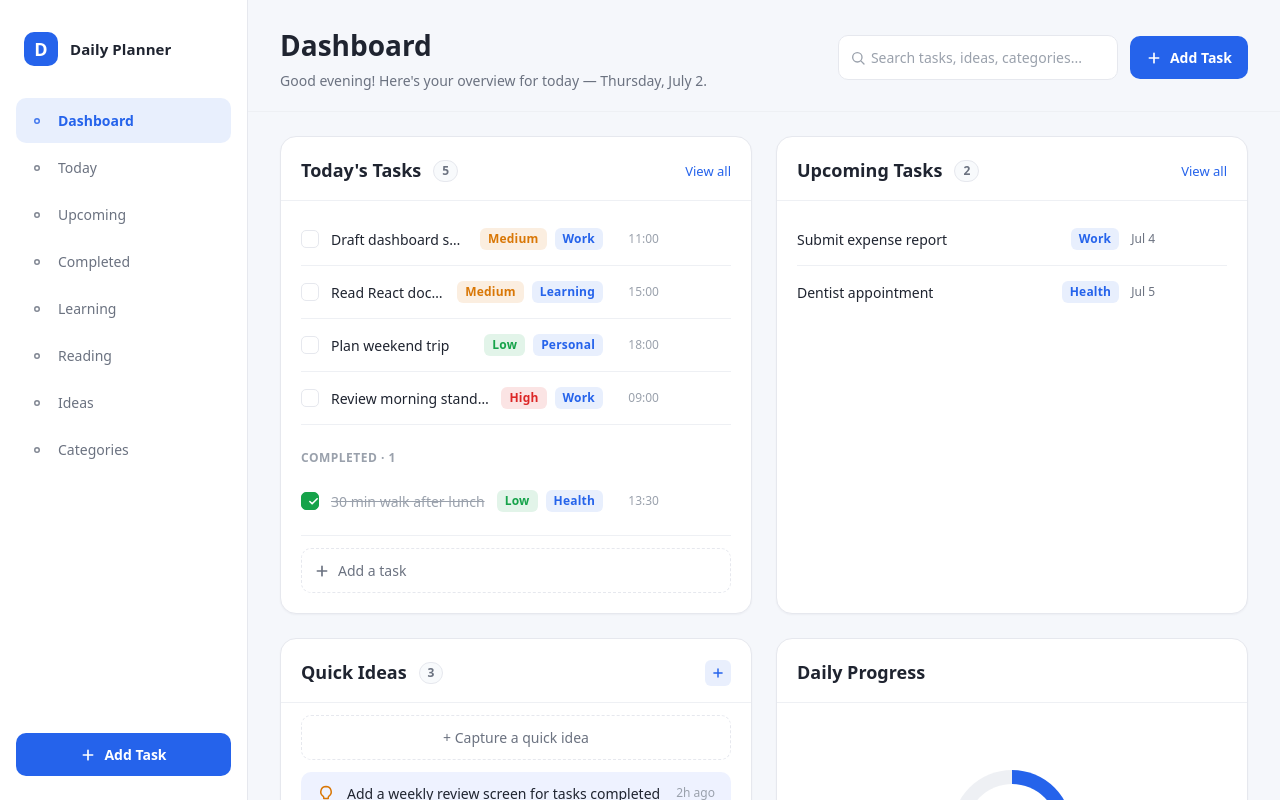
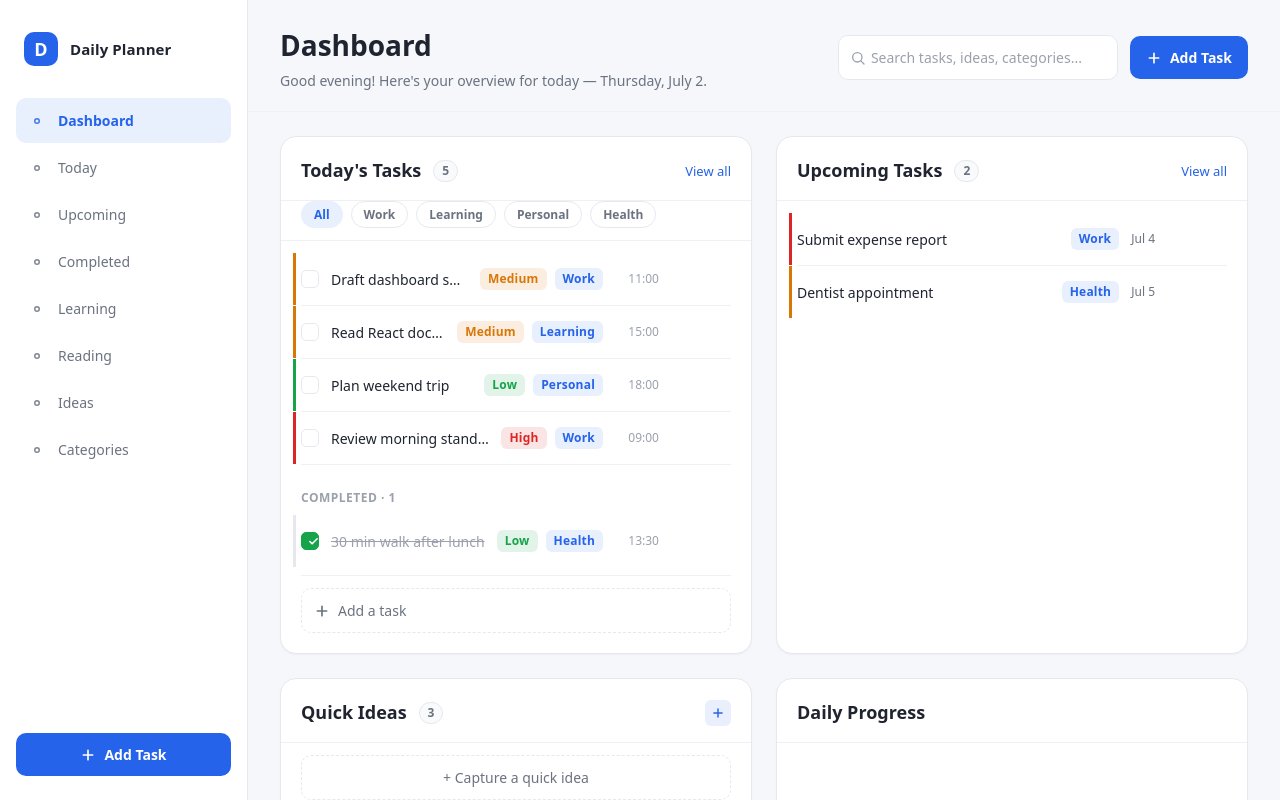
Before and after one commit to MazharulKhan/daily-planner, a React (Vite) app: page / in a window 1280 px wide. Shown: the top 800 px of the page. Built offline with nearby package versions, Linux system fonts and the light colour scheme.

Commit message:
feat: organize dashboard tasks

```diff
--- a/src/components/TaskRow.jsx
+++ b/src/components/TaskRow.jsx
@@ -20,6 +20,10 @@ export default function TaskRow({
   const completed = !!task.completed;
   const overdue = !completed && isOverdue(task.dueDate);
 
+  const priorityBorderClass = task.priority
+    ? `task-row--priority-${task.priority.toLowerCase()}`
+    : '';
+
   const overdueLabel = overdue
     ? task.time
       ? `Overdue · ${formatShortDate(task.dueDate)} · ${task.time}`
@@ -27,7 +31,9 @@ export default function TaskRow({
     : null;
 
   return (
-    <div className={`task-row${completed ? ' task-row--completed' : ''}`}>
+    <div
+      className={`task-row${completed ? ' task-row--completed' : ''}${priorityBorderClass ? ` ${priorityBorderClass}` : ''}`}
+    >
       <button
         type="button"
         className="task-row__checkbox"
--- a/src/components/TodayTasksCard.jsx
+++ b/src/components/TodayTasksCard.jsx
@@ -1,3 +1,4 @@
+import { useState } from 'react';
 import '../styles/cards.css';
 import '../styles/task-row.css';
 import TaskRow from './TaskRow';
@@ -6,6 +7,8 @@ import TaskDeleteConfirm from './TaskDeleteConfirm';
 import AddTaskForm from './AddTaskForm';
 import EmptyState from './EmptyState';
 import { sortTodayTasks, isOverdue } from '../utils/dateTime';
+
+const CATEGORIES = ['All', 'Work', 'Learning', 'Personal', 'Health'];
 
 export default function TodayTasksCard({
   tasks,
@@ -21,16 +24,36 @@ export default function TodayTasksCard({
   onDeleteConfirm,
   onActionCancel,
 }) {
-  const active = tasks.filter((t) => !t.completed).sort(sortTodayTasks);
-  const completed = tasks.filter((t) => t.completed).sort(sortTodayTasks);
-  const allDone = tasks.length > 0 && active.length === 0;
+  const [categoryFilter, setCategoryFilter] = useState('All');
+
+  const filteredTasks =
+    categoryFilter === 'All'
+      ? tasks
+      : tasks.filter((t) => t.category === categoryFilter);
+
+  const active = filteredTasks.filter((t) => !t.completed).sort(sortTodayTasks);
+  const completed = filteredTasks
+    .filter((t) => t.completed)
+    .sort(sortTodayTasks);
+  const allDone = filteredTasks.length > 0 && active.length === 0;
 
   const overdueActive = active.filter((t) => isOverdue(t.dueDate));
   const restActive = active.filter((t) => !isOverdue(t.dueDate));
 
+  const filteredEmpty = tasks.length > 0 && filteredTasks.length === 0;
+
+  const completionMessage = allDone
+    ? categoryFilter === 'All'
+      ? 'All done for today. Nice work!'
+      : `All ${categoryFilter} tasks are complete.`
+    : null;
+
   function renderRow(task) {
-    const isEditing = activeTaskAction?.taskId === task.id && activeTaskAction?.type === 'edit';
-    const isDeleting = activeTaskAction?.taskId === task.id && activeTaskAction?.type === 'delete';
+    const isEditing =
+      activeTaskAction?.taskId === task.id && activeTaskAction?.type === 'edit';
+    const isDeleting =
+      activeTaskAction?.taskId === task.id &&
+      activeTaskAction?.type === 'delete';
 
     if (isEditing) {
       return (
@@ -68,12 +91,35 @@ export default function TodayTasksCard({
       <div className="card__header">
         <div className="card__title-row">
           <h2 className="card__title">Today&apos;s Tasks</h2>
-          <span className="card__count">{tasks.length}</span>
+          <span className="card__count">{filteredTasks.length}</span>
         </div>
         <button type="button" className="card__view-all">
           View all
         </button>
       </div>
+
+      {tasks.length > 0 && (
+        <div
+          className="filter-chips"
+          role="group"
+          aria-label="Filter tasks by category"
+        >
+          {CATEGORIES.map((cat) => {
+            const isActive = categoryFilter === cat;
+            return (
+              <button
+                key={cat}
+                type="button"
+                className={`filter-chip${isActive ? ' filter-chip--active' : ''}`}
+                aria-pressed={isActive}
+                onClick={() => setCategoryFilter(cat)}
+              >
+                {cat}
+              </button>
+            );
+          })}
+        </div>
+      )}
 
       <div className="card__body">
         {tasks.length === 0 ? (
@@ -83,6 +129,10 @@ export default function TodayTasksCard({
             actionLabel="+ Add a task"
             onAction={onRequestAdd}
           />
+        ) : filteredEmpty ? (
+          <div className="task-list__filtered-empty">
+            No {categoryFilter} tasks for today
+          </div>
         ) : (
           <div className="task-list">
             {overdueActive.length > 0 && (
@@ -112,10 +162,8 @@ export default function TodayTasksCard({
           onRequestOpen={onRequestAdd}
         />
 
-        {allDone && (
-          <div className="task-list__all-done">
-            All done for today. Nice work!
-          </div>
+        {completionMessage && (
+          <div className="task-list__all-done">{completionMessage}</div>
         )}
       </div>
     </div>
--- a/src/components/UpcomingTasksCard.jsx
+++ b/src/components/UpcomingTasksCard.jsx
@@ -96,8 +96,13 @@ export default function UpcomingTasksCard({
 
 function UpcomingTaskRow({ task, onEdit, onDelete }) {
   const completed = !!task.completed;
+  const priorityBorderClass = task.priority
+    ? `task-row--priority-${task.priority.toLowerCase()}`
+    : '';
   return (
-    <div className={`task-row${completed ? ' task-row--completed' : ''}`}>
+    <div
+      className={`task-row${completed ? ' task-row--completed' : ''}${priorityBorderClass ? ` ${priorityBorderClass}` : ''}`}
+    >
       <div className="task-row__main">
         <span className="task-row__title">{task.title}</span>
       </div>
--- a/src/styles/task-row.css
+++ b/src/styles/task-row.css
@@ -10,12 +10,50 @@
   color: var(--color-text-faint);
 }
 
+.task-list__filtered-empty {
+  text-align: center;
+  padding: var(--space-8) var(--space-4);
+  color: var(--color-text-faint);
+  font-size: var(--font-size-base);
+}
+
 .task-row {
+  position: relative;
   display: flex;
   align-items: center;
   gap: var(--space-3);
   padding: var(--space-3) 0;
   border-bottom: 1px solid var(--color-border-soft);
+}
+
+.task-row--priority-high::before,
+.task-row--priority-medium::before,
+.task-row--priority-low::before {
+  content: '';
+  position: absolute;
+  left: -8px;
+  top: 0;
+  bottom: 0;
+  width: 3px;
+  pointer-events: none;
+}
+
+.task-row--priority-high::before {
+  background: var(--color-danger);
+}
+
+.task-row--priority-medium::before {
+  background: var(--color-warn);
+}
+
+.task-row--priority-low::before {
+  background: var(--color-success);
+}
+
+.task-row--completed.task-row--priority-high::before,
+.task-row--completed.task-row--priority-medium::before,
+.task-row--completed.task-row--priority-low::before {
+  background: var(--color-border);
 }
 
 .task-row:last-child {
@@ -515,3 +553,40 @@
 .task-delete__cancel:hover {
   color: var(--color-text);
 }
+
+/* Filter chips */
+.filter-chips {
+  display: flex;
+  flex-wrap: wrap;
+  gap: var(--space-2);
+  padding: 0 var(--space-5) var(--space-3);
+  border-bottom: 1px solid var(--color-border-soft);
+}
+
+.filter-chip {
+  padding: var(--space-1) var(--space-3);
+  border-radius: var(--radius-full);
+  border: 1px solid var(--color-border);
+  background: var(--color-surface);
+  color: var(--color-text-muted);
+  font-size: var(--font-size-xs);
+  font-weight: 600;
+  cursor: pointer;
+  transition: background 0.15s, color 0.15s, border-color 0.15s;
+}
+
+.filter-chip:hover {
+  background: var(--color-surface-soft);
+  border-color: var(--color-accent-border);
+}
+
+.filter-chip--active {
+  background: var(--color-accent-soft);
+  color: var(--color-accent);
+  border-color: transparent;
+}
+
+.filter-chip:focus-visible {
+  outline: 2px solid var(--color-accent);
+  outline-offset: 1px;
+}
```
Also changed, not shown: 3 other files (tests, documents, lock files or other folders).
